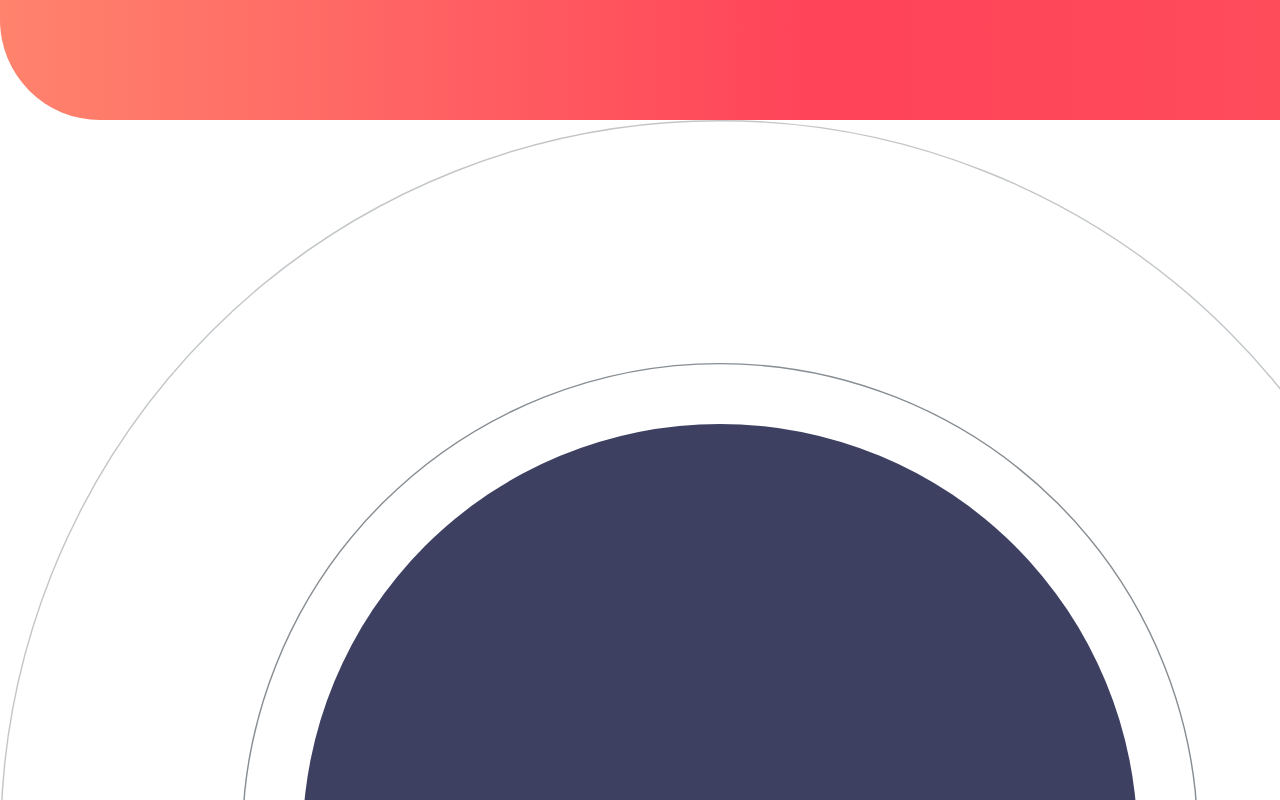
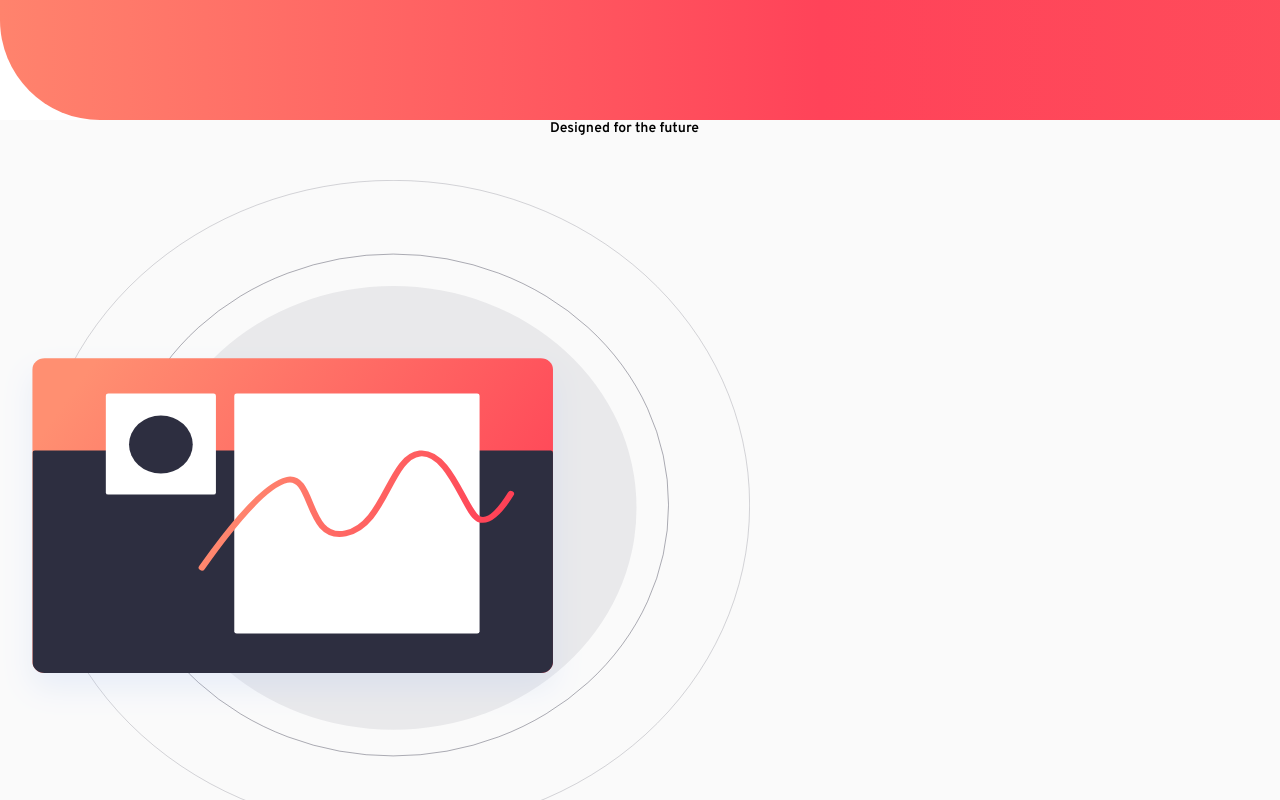
Before and after one commit to monsor3s/react-blogr-landing-page, a React (Create React App) app: page / in a window 1280 px wide. Shown: the part 480-1280 px from the top of the page. Built offline with nearby package versions, Linux system fonts and the light colour scheme.

Commit message:
updt body section one

```diff
--- a/src/components/Body/BodyElements.js
+++ b/src/components/Body/BodyElements.js
@@ -7,12 +7,30 @@ export const BodyBackground = styled.div`
 export const BodyContainer = styled.div`
     width: 1440px;
     height: 2433px;
+    display: flex;
+    background-color: #fafafa;
 `;
 
-export const ImageCircle = styled.img`
+export const BodySectionOne = styled.div`
+    width: 1440px;
+    height: 946px;
+    display: flex;
 
 `;
 
 export const ImageEditorDesk = styled.img`
+    width: 750px;
+    height: 650px;
+    margin: 60px -200px 0 0;
+    display: flex;
+    overflow: hidden;
+    z-index: 0;
+`;
 
+export const TitleSectionOne = styled.h1`
+    width: 418px;
+    height: 64px;
+    font-size: 14px;
+    display: flex;
+    z-index: 1;
 `;
--- a/src/components/Body/index.js
+++ b/src/components/Body/index.js
@@ -1,17 +1,21 @@
 import React from 'react'
-import Circles from '../../images/bg-pattern-circles.svg'
 import EditorDesk from '../../images/illustration-editor-desktop.svg'
-import { BodyBackground,
+import {
+  BodyBackground,
   BodyContainer,
-  ImageCircle,
-  ImageEditorDesk } from './BodyElements'
+  BodySectionOne,
+  ImageEditorDesk,
+  TitleSectionOne
+} from './BodyElements'
 
 export const Body = () => {
   return (
     <BodyBackground>
         <BodyContainer>
-          <ImageCircle src={Circles} alt="Cicles"/>
-          <ImageEditorDesk src={EditorDesk} alt="Editor Desk"/>
+          <BodySectionOne>
+            <ImageEditorDesk src={EditorDesk} alt="Editor Desk"/>
+            <TitleSectionOne>Designed for the future</TitleSectionOne>
+          </BodySectionOne>
         </BodyContainer>
     </BodyBackground>
   )
```
